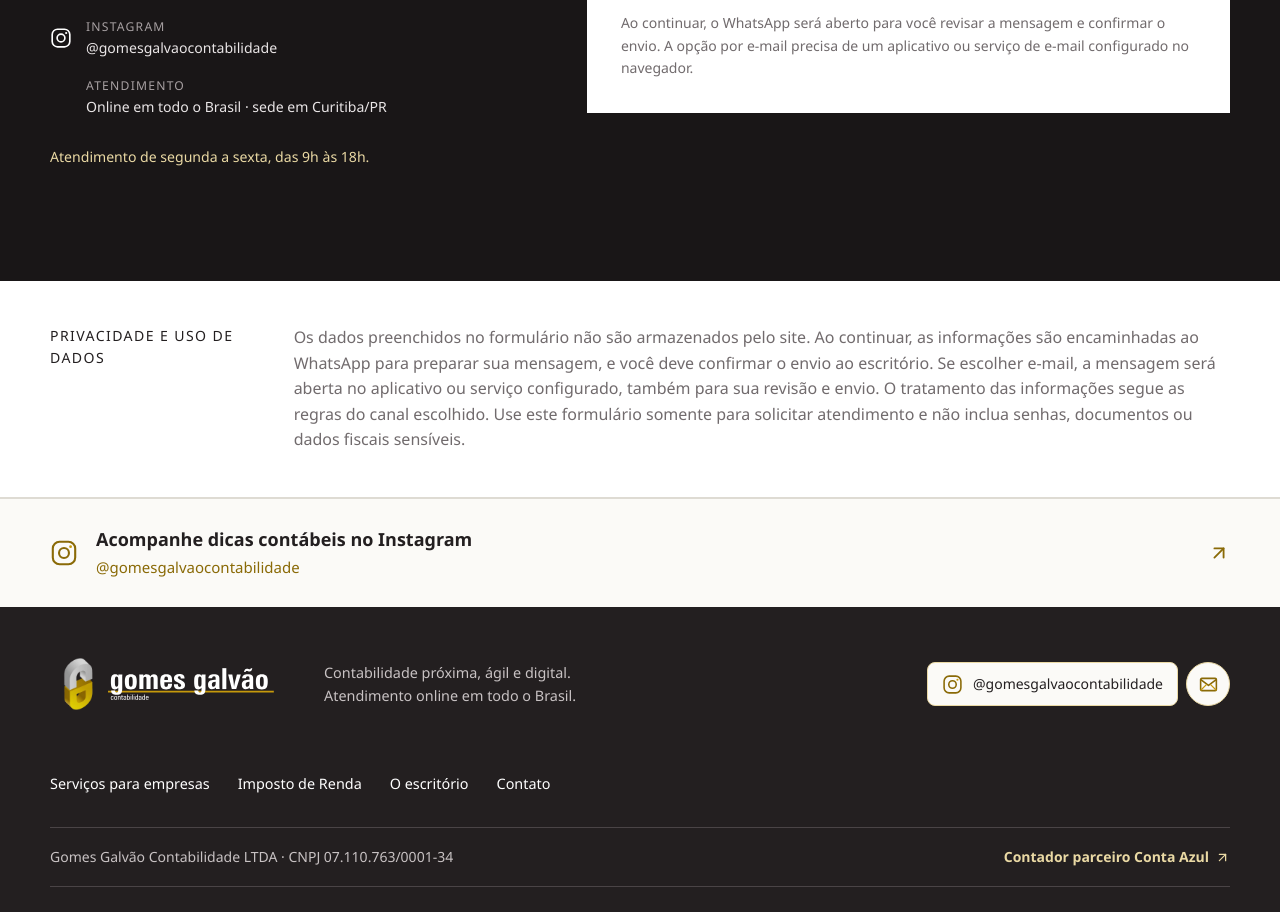
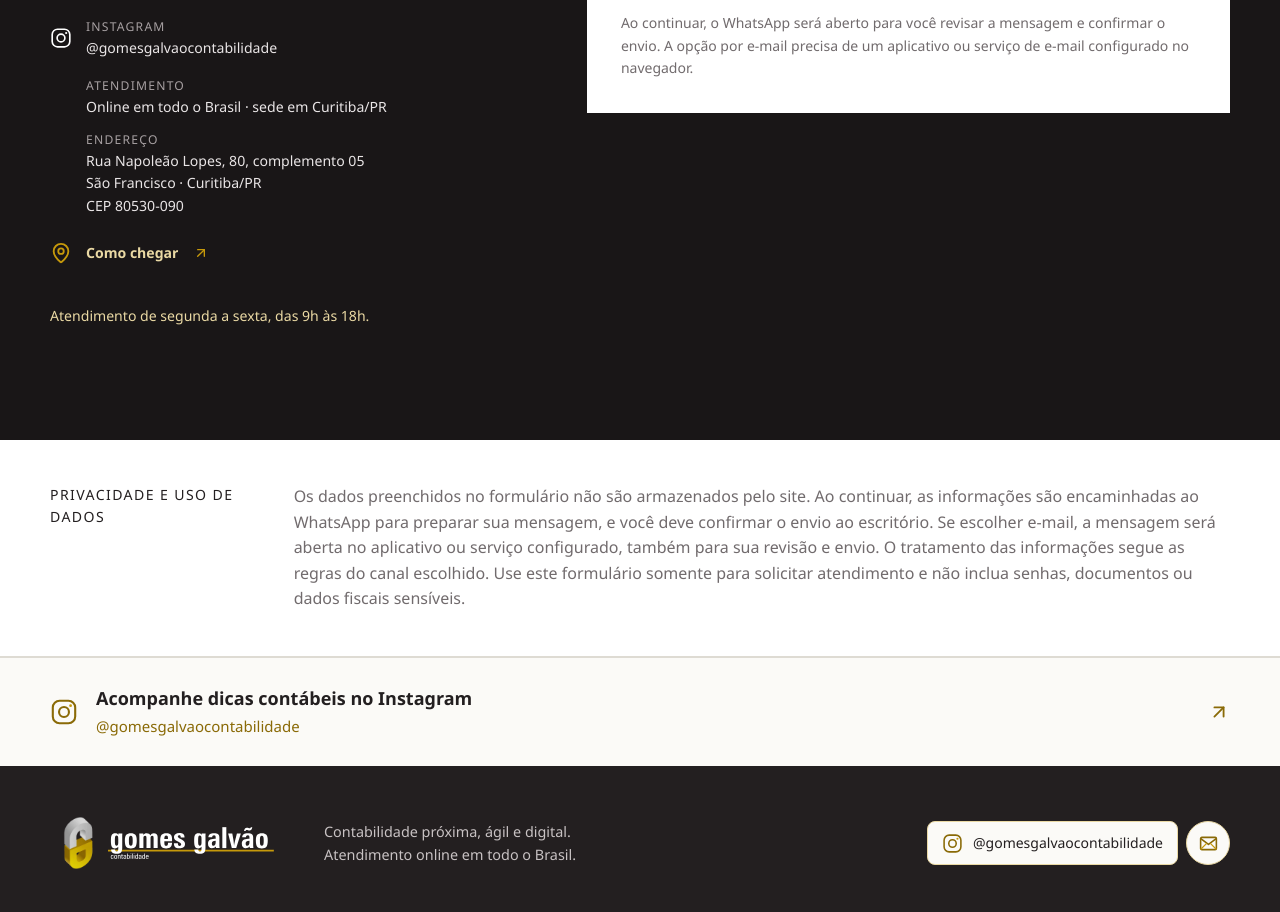
Before and after one commit to jesusnessy/GomesGalvaoWeb, a Next.js app: page / in a window 1280 px wide. Shown: the part 9720-10632 px from the top of the page. Built offline with nearby package versions, Linux system fonts and the light colour scheme.

Commit message:
Show office address, directions and local business data

```diff
--- a/app/globals.css
+++ b/app/globals.css
@@ -361,6 +361,8 @@
 .contact-links small { color: #a7a0a2; font-size: .76rem; letter-spacing: .1em; text-transform: uppercase; }
 .company-location { display: flex; flex-direction: column; margin: 2px 0 0; padding-left: 36px; color: #e9e5e6; font-size: .88rem; }
 .company-location small { color: #a7a0a2; font-size: .76rem; letter-spacing: .1em; text-transform: uppercase; }
+.company-address { display: flex; flex-direction: column; padding-left: 36px; color: #e9e5e6; font-size: .88rem; font-style: normal; overflow-wrap: anywhere; }
+.contact-links .office-directions { color: var(--gold-soft); font-weight: 700; }
 .business-hours { margin-top: 28px; color: var(--gold-soft); font-size: .88rem; }
 .contact-form { display: grid; gap: 19px; padding: 34px; background: var(--white); color: var(--ink); }
 .form-intro { margin: 0; color: var(--muted); font-size: .875rem; }
@@ -401,6 +403,12 @@
 .footer-navigation { display: flex; flex-wrap: wrap; gap: 12px 28px; padding-block: 0 22px; font-size: .9rem; }
 .footer-navigation a { display: inline-flex; align-items: center; min-height: 44px; }
 .footer-navigation a:hover { color: var(--gold-soft); }
+.footer-location { display: flex; flex-wrap: wrap; justify-content: space-between; align-items: center; gap: 12px 24px; padding-bottom: 24px; color: #c8c2c3; font-size: .875rem; }
+.footer-location address { min-width: 0; font-style: normal; overflow-wrap: anywhere; }
+.footer-location address span { display: block; }
+.footer-location a { display: inline-flex; align-items: center; gap: 8px; min-height: 44px; color: var(--gold-soft); font-weight: 700; }
+.footer-location a:hover { text-decoration: underline; text-underline-offset: 3px; }
+.footer-location a svg { flex: 0 0 auto; }
 .social-links { display: flex; flex-wrap: wrap; align-items: center; gap: 8px; max-width: 100%; }
 .social-links a { display: grid; place-items: center; width: 44px; height: 44px; border: 1px solid var(--gold-soft); border-radius: 50%; background: var(--paper); transition: transform .3s cubic-bezier(.22, 1, .36, 1), border-color .25s ease, background-color .25s ease, box-shadow .3s ease; }
 .social-links > a { flex-shrink: 0; }
--- a/app/layout.tsx
+++ b/app/layout.tsx
@@ -1,5 +1,5 @@
 import type { Metadata } from "next";
-import { CONTACT_EMAIL, INSTAGRAM_URL, SEARCH_INDEXING_ENABLED, SITE_URL } from "@/lib/site";
+import { CONTACT_EMAIL, INSTAGRAM_URL, OFFICE_ADDRESS, OFFICE_MAP_URL, SEARCH_INDEXING_ENABLED, SITE_URL } from "@/lib/site";
 import { services } from "@/content/services";
 import "./globals.css";
 
@@ -43,10 +43,13 @@
     openingHours: "Mo-Fr 09:00-18:00",
     address: {
       "@type": "PostalAddress",
-      addressLocality: "Curitiba",
-      addressRegion: "PR",
-      addressCountry: "BR",
+      streetAddress: `${OFFICE_ADDRESS.streetAddress} - ${OFFICE_ADDRESS.neighborhood}`,
+      addressLocality: OFFICE_ADDRESS.addressLocality,
+      addressRegion: OFFICE_ADDRESS.addressRegion,
+      postalCode: OFFICE_ADDRESS.postalCode,
+      addressCountry: OFFICE_ADDRESS.addressCountry,
     },
+    hasMap: OFFICE_MAP_URL,
     sameAs: [
       INSTAGRAM_URL,
       "https://contaazul.com/encontre-contador/contadores/gomes-galvao-contabilidade-ltda/",
--- a/app/page.tsx
+++ b/app/page.tsx
@@ -10,6 +10,7 @@
   Building2,
   Check,
   FileCheck2,
+  MapPin,
   MessageCircle,
   Phone,
   ReceiptText,
@@ -24,7 +25,7 @@
 import { OfficeHeritage } from "@/components/office-heritage";
 import { TestimonialsCarousel } from "@/components/testimonials-carousel";
 import { services } from "@/content/services";
-import { CONTACT_EMAIL, INSTAGRAM_HANDLE, INSTAGRAM_URL, whatsappUrl } from "@/lib/site";
+import { CONTACT_EMAIL, INSTAGRAM_HANDLE, INSTAGRAM_URL, OFFICE_ADDRESS, OFFICE_DIRECTIONS_URL, whatsappUrl } from "@/lib/site";
 
 const audiences = [
   "MEI",
@@ -336,6 +337,15 @@
                   <img className="contact-brand-icon" src="/icons/instagram.svg" alt="" aria-hidden="true" width={22} height={22} /><span><small>Instagram</small>@{INSTAGRAM_HANDLE}</span>
                 </a>
                 <p className="company-location"><small>Atendimento</small>Online em todo o Brasil · sede em Curitiba/PR</p>
+                <address className="company-address">
+                  <small>Endereço</small>
+                  <span>{OFFICE_ADDRESS.streetAddress}</span>
+                  <span>{OFFICE_ADDRESS.neighborhood} · {OFFICE_ADDRESS.addressLocality}/{OFFICE_ADDRESS.addressRegion}</span>
+                  <span>CEP {OFFICE_ADDRESS.postalCode}</span>
+                </address>
+                <a className="office-directions" href={OFFICE_DIRECTIONS_URL} target="_blank" rel="noopener noreferrer" aria-label="Como chegar à Gomes Galvão no Google Maps (abre em nova aba)">
+                  <MapPin size={22} aria-hidden="true" /><span>Como chegar</span><ArrowUpRight size={16} aria-hidden="true" />
+                </a>
               </div>
               <p className="business-hours">Atendimento de segunda a sexta, das 9h às 18h.</p>
             </div>
```
